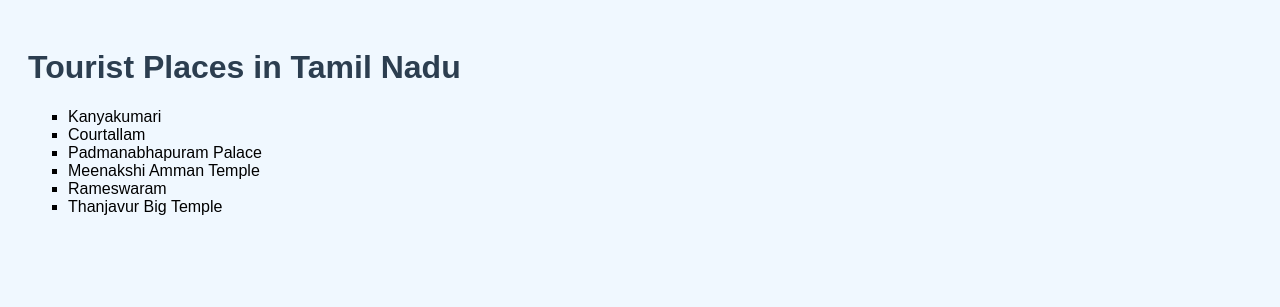
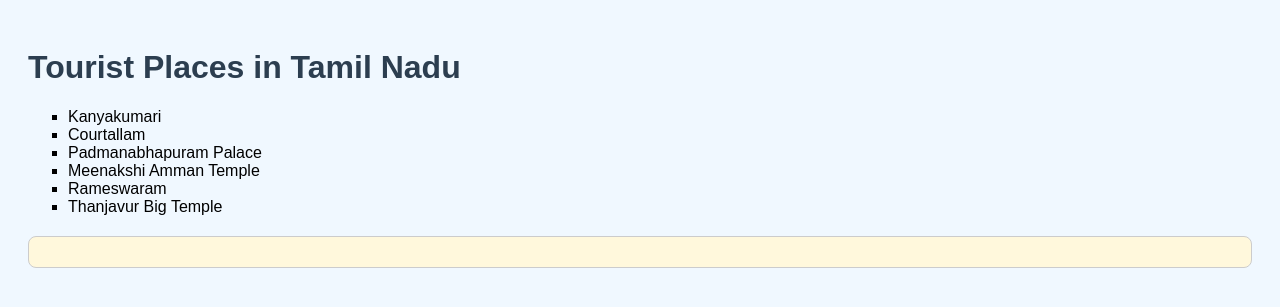
Before and after one commit to Benitta-J-S/tourist-helper-python, a Flask app: page / in a window 1280 px wide. Shown: the top 307 px of the page. Run offline with Flask 3, Linux system fonts and the light colour scheme.

Commit message:
Initial Tourist Helper App using Flask

```diff
--- a/app.py
+++ b/app.py
@@ -9,12 +9,13 @@ def home():
 @app.route('/api/places')
 def get_places():
     places = [
-        "Kanyakumari",
-        "Courtallam",
-        "Padmanabhapuram Palace",
-        "Meenakshi Amman Temple",
-        "Rameswaram",
-        "Thanjavur Big Temple"
+      {"name": "Kanyakumari", "info": "Southern tip of India, famous for sunrise and Vivekananda Rock."},
+        {"name": "Courtallam", "info": "Known for waterfalls and herbal baths."},
+        {"name": "Padmanabhapuram Palace", "info": "Historic wooden palace near Nagercoil."},
+        {"name": "Meenakshi Amman Temple", "info": "Iconic temple in Madurai with stunning architecture."},
+        {"name": "Rameswaram", "info": "Sacred pilgrimage site with long sea bridge."},
+        {"name": "Thanjavur Big Temple", "info": "UNESCO World Heritage site built by Cholas."}
+
     ]
     return jsonify(places)
 
--- a/static/style.css
+++ b/static/style.css
@@ -11,3 +11,10 @@ h1 {
 ul {
   list-style-type: square;
 }
+#infoBox {
+  margin-top: 20px;
+  padding: 15px;
+  background-color: #fff8dc;
+  border: 1px solid #ccc;
+  border-radius: 8px;
+}
--- a/templates/index.html
+++ b/templates/index.html
@@ -13,9 +13,19 @@
       .then(res => res.json())
       .then(data => {
         const list = document.getElementById('places');
+        const infoBox = document.createElement('div');
+        infoBox.id = 'infoBox';
+        document.body.appendChild(infoBox);
+
+
         data.forEach(place => {
           const li = document.createElement('li');
-          li.textContent = place;
+          li.textContent = place.name;
+          li.style.cursor = 'pointer';
+          li.onclick = () => {
+          infoBox.innerHTML = `<h2>${place.name}</h2><p>${place.info}</p>`;
+        };
+
           list.appendChild(li);
         });
       });
```
